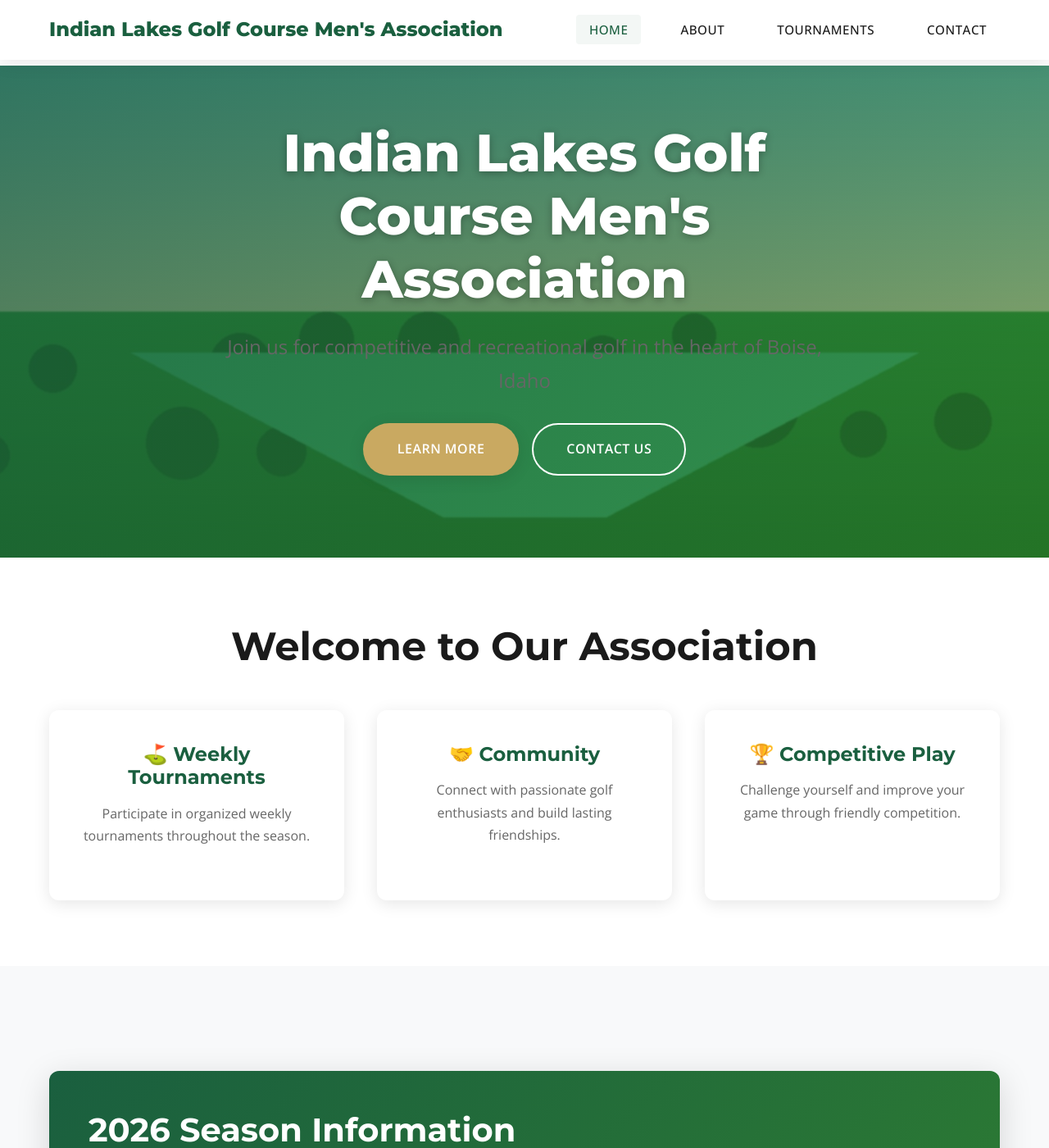
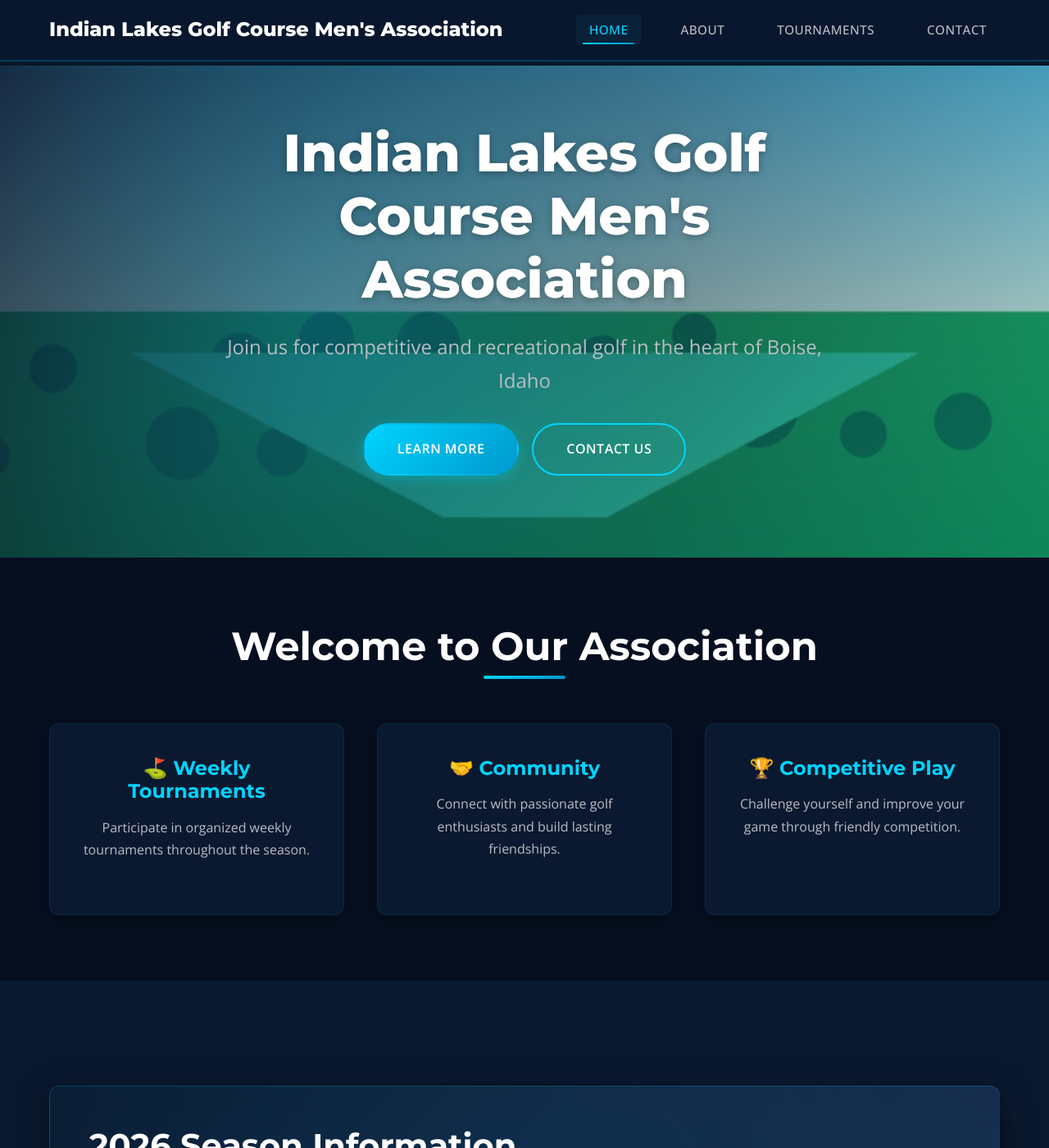
Before and after one commit to lslatz/mens-golf-assoc-website, a Jekyll site: the page built from index.md, in a window 1280 px wide and 1400 px high. Shown: the whole window at 82% size. Built offline with Jekyll 4.4.1, drawn with Linux system fonts in a browser that asks for light colours.

Commit message:
Update CSS to Coderon theme with dark colors and gradients
Co-authored-by: lslatz <68198732+lslatz@users.noreply.github.com>

```diff
--- a/assets/css/modern-style.css
+++ b/assets/css/modern-style.css
@@ -1,15 +1,21 @@
-/* Modern Golf Course Website Styles */
+/* Coderon Theme - Modern Dark Website Styles */
 
 :root {
-  --primary-color: #1a5f3f;
-  --secondary-color: #c9a961;
-  --accent-color: #2e7d32;
+  --primary-color: #0a1930;
+  --secondary-color: #1a2332;
+  --accent-color: #00d4ff;
+  --accent-orange: #ff6b35;
   --text-dark: #1a1a1a;
-  --text-light: #666;
+  --text-light: #8892a0;
+  --text-lighter: #b8bdc5;
+  --bg-dark: #0a1930;
+  --bg-darker: #060f1f;
   --bg-light: #f8f9fa;
   --white: #ffffff;
-  --shadow: 0 4px 20px rgba(0, 0, 0, 0.1);
-  --shadow-lg: 0 10px 40px rgba(0, 0, 0, 0.15);
+  --shadow: 0 4px 20px rgba(0, 0, 0, 0.3);
+  --shadow-lg: 0 10px 40px rgba(0, 0, 0, 0.5);
+  --gradient-primary: linear-gradient(135deg, #0a1930 0%, #1a2f52 100%);
+  --gradient-accent: linear-gradient(135deg, #00d4ff 0%, #0099cc 100%);
 }
 
 * {
@@ -23,7 +29,7 @@ body {
   color: var(--text-dark);
   line-height: 1.7;
   font-size: 16px;
-  background-color: var(--white);
+  background-color: var(--bg-darker);
 }
 
 .container {
@@ -38,7 +44,7 @@ h1, h2, h3, h4, h5, h6 {
   font-weight: 700;
   line-height: 1.2;
   margin-bottom: 1rem;
-  color: var(--text-dark);
+  color: var(--white);
 }
 
 h1 { font-size: 3.5rem; font-weight: 900; }
@@ -48,17 +54,17 @@ h4 { font-size: 1.5rem; }
 
 p {
   margin-bottom: 1.5rem;
-  color: var(--text-light);
+  color: var(--text-lighter);
 }
 
 a {
-  color: var(--primary-color);
+  color: var(--accent-color);
   text-decoration: none;
   transition: all 0.3s ease;
 }
 
 a:hover {
-  color: var(--accent-color);
+  color: #00e5ff;
 }
 
 /* Header & Navigation */
@@ -67,10 +73,11 @@ a:hover {
   top: 0;
   left: 0;
   right: 0;
-  background: rgba(255, 255, 255, 0.98);
+  background: rgba(10, 25, 48, 0.95);
   backdrop-filter: blur(10px);
-  box-shadow: var(--shadow);
+  box-shadow: 0 2px 20px rgba(0, 212, 255, 0.1);
   z-index: 1000;
+  border-bottom: 2px solid rgba(0, 212, 255, 0.2);
 }
 
 .navbar {
@@ -87,12 +94,28 @@ a:hover {
   font-family: 'Montserrat', sans-serif;
   font-size: 1.5rem;
   font-weight: 800;
-  color: var(--primary-color);
+  color: var(--white);
   text-decoration: none;
+  position: relative;
+}
+
+.logo::after {
+  content: '';
+  position: absolute;
+  bottom: -5px;
+  left: 0;
+  width: 0;
+  height: 3px;
+  background: var(--gradient-accent);
+  transition: width 0.3s ease;
 }
 
 .logo:hover {
   color: var(--accent-color);
+}
+
+.logo:hover::after {
+  width: 100%;
 }
 
 .nav-menu {
@@ -103,7 +126,7 @@ a:hover {
 }
 
 .nav-menu li a {
-  color: var(--text-dark);
+  color: var(--text-lighter);
   font-weight: 500;
   font-size: 0.95rem;
   text-transform: uppercase;
@@ -111,27 +134,46 @@ a:hover {
   padding: 0.5rem 1rem;
   border-radius: 4px;
   transition: all 0.3s ease;
+  position: relative;
+}
+
+.nav-menu li a::before {
+  content: '';
+  position: absolute;
+  bottom: 0;
+  left: 50%;
+  transform: translateX(-50%);
+  width: 0;
+  height: 2px;
+  background: var(--gradient-accent);
+  transition: width 0.3s ease;
 }
 
 .nav-menu li a:hover,
 .nav-menu li a.active {
-  color: var(--primary-color);
-  background: rgba(26, 95, 63, 0.05);
+  color: var(--accent-color);
+  background: rgba(0, 212, 255, 0.05);
+}
+
+.nav-menu li a:hover::before,
+.nav-menu li a.active::before {
+  width: 80%;
 }
 
 .btn-golf-genius {
-  background: var(--primary-color);
+  background: var(--gradient-accent);
   color: var(--white) !important;
   padding: 0.75rem 1.5rem !important;
   border-radius: 30px;
   font-weight: 600;
-  box-shadow: var(--shadow);
+  box-shadow: 0 4px 15px rgba(0, 212, 255, 0.3);
+  border: none;
 }
 
 .btn-golf-genius:hover {
-  background: var(--accent-color);
+  background: linear-gradient(135deg, #00e5ff 0%, #00bfff 100%);
   transform: translateY(-2px);
-  box-shadow: var(--shadow-lg);
+  box-shadow: 0 6px 20px rgba(0, 212, 255, 0.4);
 }
 
 .mobile-menu-toggle {
@@ -146,7 +188,7 @@ a:hover {
 .mobile-menu-toggle span {
   width: 25px;
   height: 3px;
-  background: var(--text-dark);
+  background: var(--white);
   margin: 3px 0;
   transition: 0.3s;
 }
@@ -178,12 +220,24 @@ main {
   left: 0;
   right: 0;
   bottom: 0;
-  background: linear-gradient(135deg, rgba(26, 95, 63, 0.8), rgba(46, 125, 50, 0.6));
+  background: linear-gradient(135deg, rgba(10, 25, 48, 0.9) 0%, rgba(0, 212, 255, 0.3) 100%);
+  z-index: 1;
+}
+
+.hero::after {
+  content: '';
+  position: absolute;
+  top: 0;
+  left: 0;
+  right: 0;
+  bottom: 0;
+  background: radial-gradient(circle at 30% 50%, rgba(0, 212, 255, 0.2) 0%, transparent 50%);
+  z-index: 1;
 }
 
 .hero-content {
   position: relative;
-  z-index: 1;
+  z-index: 2;
   max-width: 800px;
   padding: 0 20px;
 }
@@ -227,30 +281,52 @@ main {
   letter-spacing: 0.5px;
   cursor: pointer;
   border: 2px solid transparent;
+  position: relative;
+  overflow: hidden;
+}
+
+.btn::before {
+  content: '';
+  position: absolute;
+  top: 50%;
+  left: 50%;
+  width: 0;
+  height: 0;
+  border-radius: 50%;
+  background: rgba(255, 255, 255, 0.2);
+  transform: translate(-50%, -50%);
+  transition: width 0.6s, height 0.6s;
+}
+
+.btn:hover::before {
+  width: 300px;
+  height: 300px;
 }
 
 .btn-primary {
-  background: var(--secondary-color);
+  background: var(--gradient-accent);
   color: var(--white);
-  box-shadow: var(--shadow);
+  box-shadow: 0 4px 15px rgba(0, 212, 255, 0.3);
+  position: relative;
 }
 
 .btn-primary:hover {
-  background: #b89850;
+  background: linear-gradient(135deg, #00e5ff 0%, #00bfff 100%);
   transform: translateY(-3px);
-  box-shadow: var(--shadow-lg);
+  box-shadow: 0 6px 20px rgba(0, 212, 255, 0.5);
   color: var(--white);
 }
 
 .btn-secondary {
   background: transparent;
   color: var(--white);
-  border: 2px solid var(--white);
+  border: 2px solid var(--accent-color);
 }
 
 .btn-secondary:hover {
-  background: var(--white);
+  background: var(--accent-color);
   color: var(--primary-color);
+  border-color: var(--accent-color);
 }
 
 .btn-group {
@@ -265,10 +341,11 @@ main {
 /* Sections */
 .section {
   padding: 5rem 0;
+  background: var(--bg-darker);
 }
 
 .section-alt {
-  background: var(--bg-light);
+  background: var(--primary-color);
 }
 
 .section-title {
@@ -279,11 +356,26 @@ main {
 .section-title h2 {
   font-size: 3rem;
   margin-bottom: 1rem;
+  color: var(--white);
+  position: relative;
+  display: inline-block;
+}
+
+.section-title h2::after {
+  content: '';
+  position: absolute;
+  bottom: -10px;
+  left: 50%;
+  transform: translateX(-50%);
+  width: 100px;
+  height: 4px;
+  background: var(--gradient-accent);
+  border-radius: 2px;
 }
 
 .section-title p {
   font-size: 1.25rem;
-  color: var(--text-light);
+  color: var(--text-lighter);
 }
 
 /* Feature Grid */
@@ -295,27 +387,47 @@ main {
 }
 
 .feature-card {
-  background: var(--white);
+  background: var(--primary-color);
   padding: 2.5rem;
   border-radius: 12px;
   box-shadow: var(--shadow);
   transition: all 0.3s ease;
   text-align: center;
+  border: 1px solid rgba(0, 212, 255, 0.1);
+  position: relative;
+  overflow: hidden;
+}
+
+.feature-card::before {
+  content: '';
+  position: absolute;
+  top: 0;
+  left: 0;
+  right: 0;
+  height: 4px;
+  background: var(--gradient-accent);
+  transform: scaleX(0);
+  transition: transform 0.3s ease;
 }
 
 .feature-card:hover {
   transform: translateY(-10px);
-  box-shadow: var(--shadow-lg);
+  box-shadow: 0 15px 40px rgba(0, 212, 255, 0.3);
+  border-color: var(--accent-color);
+}
+
+.feature-card:hover::before {
+  transform: scaleX(1);
 }
 
 .feature-card h3 {
-  color: var(--primary-color);
+  color: var(--accent-color);
   margin-bottom: 1rem;
   font-size: 1.5rem;
 }
 
 .feature-card p {
-  color: var(--text-light);
+  color: var(--text-lighter);
 }
 
 /* Image Grid */
@@ -326,12 +438,14 @@ main {
   margin: 3rem 0;
 }
 
+/* Image Card */
 .image-card {
   position: relative;
   overflow: hidden;
   border-radius: 12px;
   height: 300px;
   box-shadow: var(--shadow);
+  border: 1px solid rgba(0, 212, 255, 0.2);
 }
 
 .image-card img {
@@ -350,7 +464,7 @@ main {
   bottom: 0;
   left: 0;
   right: 0;
-  background: linear-gradient(to top, rgba(0, 0, 0, 0.8), transparent);
+  background: linear-gradient(to top, rgba(10, 25, 48, 0.95), transparent);
   padding: 2rem;
   color: var(--white);
 }
@@ -363,12 +477,16 @@ main {
 /* Content Sections */
 .content-section {
   margin: 4rem 0;
+  background: var(--primary-color);
+  padding: 2rem;
+  border-radius: 12px;
+  border: 1px solid rgba(0, 212, 255, 0.1);
 }
 
 .content-section h2 {
-  color: var(--primary-color);
+  color: var(--white);
   margin-bottom: 2rem;
-  border-left: 4px solid var(--secondary-color);
+  border-left: 4px solid var(--accent-color);
   padding-left: 1.5rem;
 }
 
@@ -381,7 +499,7 @@ main {
   padding: 0.75rem 0;
   padding-left: 2rem;
   position: relative;
-  color: var(--text-light);
+  color: var(--text-lighter);
 }
 
 .content-section li::before {
@@ -393,41 +511,69 @@ main {
   font-size: 1.2rem;
 }
 
+.content-section p {
+  color: var(--text-lighter);
+}
+
 /* Info Box */
 .info-box {
-  background: linear-gradient(135deg, var(--primary-color), var(--accent-color));
+  background: linear-gradient(135deg, var(--primary-color) 0%, #1a2f52 100%);
   color: var(--white);
   padding: 3rem;
   border-radius: 12px;
   margin: 3rem 0;
   box-shadow: var(--shadow-lg);
+  border: 1px solid rgba(0, 212, 255, 0.2);
+  position: relative;
+  overflow: hidden;
+}
+
+.info-box::before {
+  content: '';
+  position: absolute;
+  top: -50%;
+  right: -50%;
+  width: 200%;
+  height: 200%;
+  background: radial-gradient(circle, rgba(0, 212, 255, 0.1) 0%, transparent 70%);
+  animation: pulse 4s ease-in-out infinite;
+}
+
+@keyframes pulse {
+  0%, 100% { transform: scale(1); opacity: 0.5; }
+  50% { transform: scale(1.1); opacity: 0.8; }
 }
 
 .info-box h2,
 .info-box h3 {
   color: var(--white);
+  position: relative;
+  z-index: 1;
 }
 
 .info-box p {
   color: rgba(255, 255, 255, 0.95);
   font-size: 1.1rem;
+  position: relative;
+  z-index: 1;
 }
 
 .info-box strong {
-  color: var(--secondary-color);
+  color: var(--accent-color);
 }
 
 /* Quick Links */
 .quick-links {
-  background: var(--white);
+  background: var(--primary-color);
   padding: 3rem;
   border-radius: 12px;
   box-shadow: var(--shadow);
   margin: 3rem 0;
+  border: 1px solid rgba(0, 212, 255, 0.2);
 }
 
 .quick-links h2 {
-  color: var(--primary-color);
+  color: var(--white);
   margin-bottom: 2rem;
   text-align: center;
 }
@@ -442,40 +588,67 @@ main {
 .quick-links li a {
   display: block;
   padding: 1.25rem;
-  background: var(--bg-light);
+  background: rgba(0, 212, 255, 0.05);
   border-radius: 8px;
-  color: var(--text-dark);
+  color: var(--text-lighter);
   font-weight: 500;
   transition: all 0.3s ease;
-  border-left: 4px solid var(--secondary-color);
+  border-left: 4px solid var(--accent-color);
 }
 
 .quick-links li a:hover {
-  background: var(--primary-color);
-  color: var(--white);
+  background: var(--accent-color);
+  color: var(--primary-color);
   transform: translateX(5px);
+  box-shadow: 0 4px 15px rgba(0, 212, 255, 0.3);
 }
 
 /* Page Content */
 .page-content {
   padding: 4rem 0;
+  background: var(--bg-darker);
 }
 
 .page-title {
   font-size: 3.5rem;
-  color: var(--primary-color);
+  color: var(--white);
   margin-bottom: 3rem;
   text-align: center;
   padding-bottom: 1rem;
-  border-bottom: 4px solid var(--secondary-color);
+  border-bottom: 4px solid var(--accent-color);
+  position: relative;
+}
+
+.page-title::after {
+  content: '';
+  position: absolute;
+  bottom: -4px;
+  left: 50%;
+  transform: translateX(-50%);
+  width: 150px;
+  height: 4px;
+  background: var(--gradient-accent);
+  filter: blur(4px);
 }
 
 /* Footer */
 .site-footer {
-  background: var(--text-dark);
+  background: var(--bg-dark);
   color: rgba(255, 255, 255, 0.8);
   padding: 4rem 0 2rem;
   margin-top: 5rem;
+  border-top: 2px solid rgba(0, 212, 255, 0.2);
+  position: relative;
+}
+
+.site-footer::before {
+  content: '';
+  position: absolute;
+  top: 0;
+  left: 0;
+  right: 0;
+  height: 2px;
+  background: var(--gradient-accent);
 }
 
 .footer-content {
@@ -497,7 +670,7 @@ main {
 }
 
 .footer-section a:hover {
-  color: var(--secondary-color);
+  color: var(--accent-color);
 }
 
 .footer-section ul {
@@ -525,13 +698,14 @@ main {
     top: 70px;
     left: 0;
     right: 0;
-    background: var(--white);
+    background: var(--bg-dark);
     flex-direction: column;
     padding: 2rem;
     box-shadow: var(--shadow);
     transform: translateY(-100%);
     opacity: 0;
     transition: all 0.3s ease;
+    border-bottom: 2px solid var(--accent-color);
   }
 
   .nav-menu.active {
```
